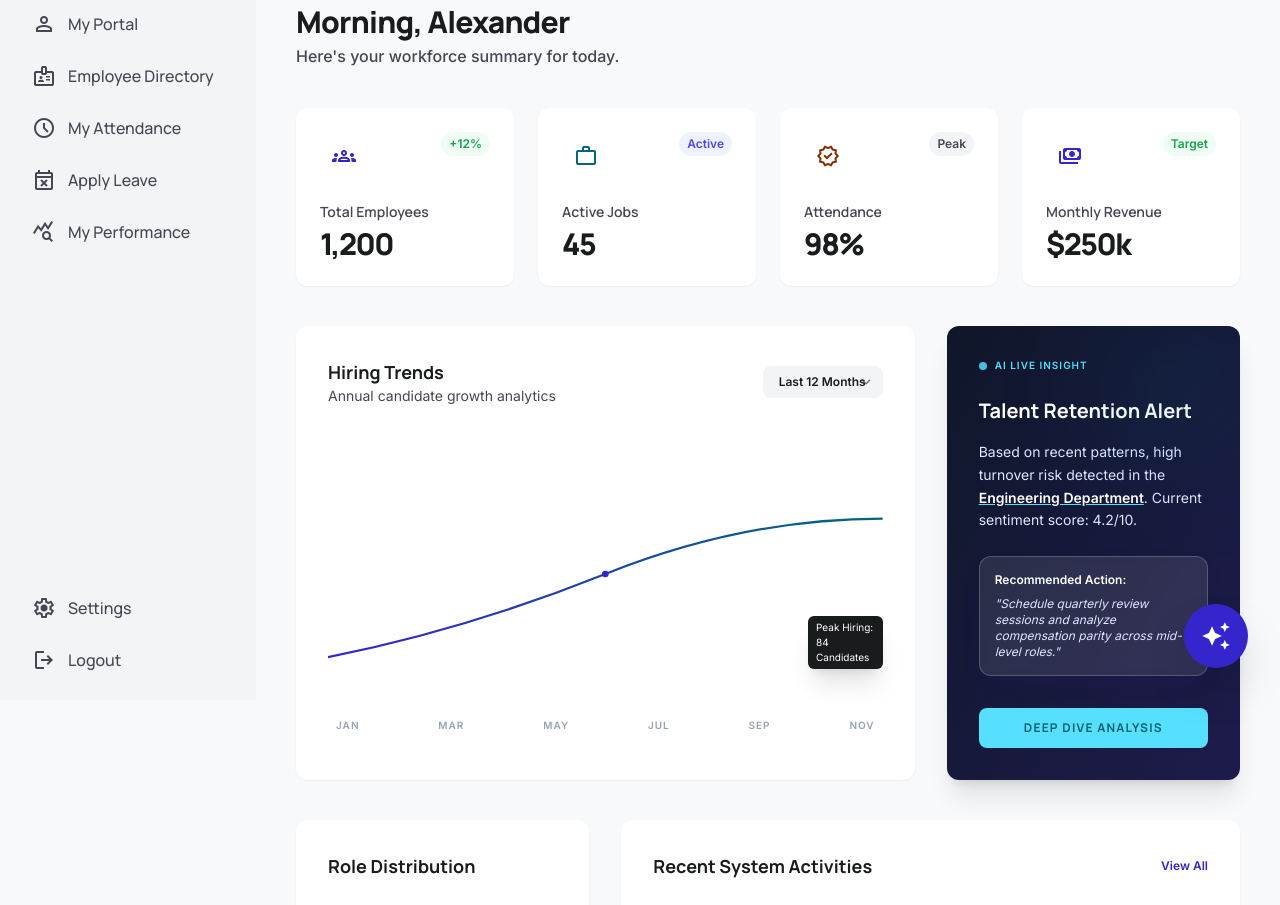
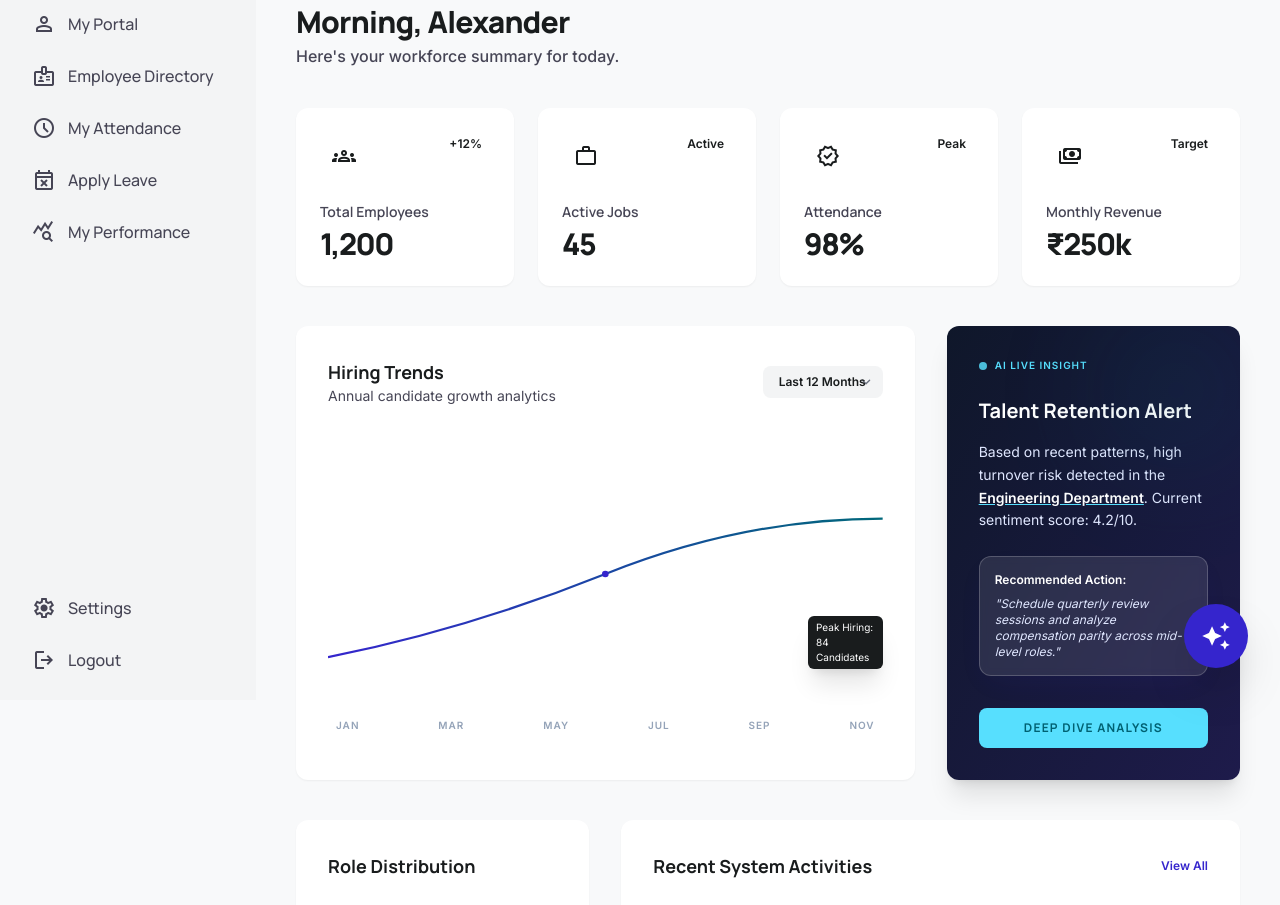
Before and after one commit to sushantjha118/hrms-ai-frontend, a React (Create React App) app: page /admin in a window 1280 px wide. Shown: the part 100-1005 px from the top of the page. Built offline with nearby package versions, Linux system fonts and the light colour scheme; the HTML template or start-up script is replaced by a standard one.

Commit message:
logo updated

```diff
--- a/src/pages/LandingPage.jsx
+++ b/src/pages/LandingPage.jsx
@@ -131,7 +131,7 @@ export default function LandingPage() {
                 <div className="mb-8">
                   <h3 className="text-lg font-bold text-on-surface-variant mb-2 font-headline">Starter</h3>
                   <div className="flex items-baseline gap-1">
-                    <span className="text-4xl font-extrabold text-on-surface">$49</span>
+                    <span className="text-4xl font-extrabold text-on-surface">₹49</span>
                     <span className="text-on-surface-variant">/mo</span>
                   </div>
                 </div>
@@ -150,7 +150,7 @@ export default function LandingPage() {
                 <div className="mb-8">
                   <h3 className="text-lg font-bold text-primary mb-2 font-headline">Growth</h3>
                   <div className="flex items-baseline gap-1">
-                    <span className="text-5xl font-extrabold text-on-surface">$199</span>
+                    <span className="text-5xl font-extrabold text-on-surface">₹199</span>
                     <span className="text-on-surface-variant">/mo</span>
                   </div>
                 </div>
--- a/src/pages/admin/AdminDashboard.jsx
+++ b/src/pages/admin/AdminDashboard.jsx
@@ -4,7 +4,7 @@ const stats = [
   { icon: "groups", bg: "bg-primary-container/10 text-primary", label: "Total Employees", value: "1,200", badge: "+12%", badgeColor: "text-green-600 bg-green-50" },
   { icon: "work", bg: "bg-secondary-container/20 text-secondary", label: "Active Jobs", value: "45", badge: "Active", badgeColor: "text-indigo-600 bg-indigo-50" },
   { icon: "verified", bg: "bg-tertiary-container/10 text-tertiary", label: "Attendance", value: "98%", badge: "Peak", badgeColor: "text-on-surface-variant bg-surface-container-low" },
-  { icon: "payments", bg: "bg-primary/10 text-primary", label: "Monthly Revenue", value: "$250k", badge: "Target", badgeColor: "text-green-600 bg-green-50" },
+  { icon: "payments", bg: "bg-primary/10 text-primary", label: "Monthly Revenue", value: "₹250k", badge: "Target", badgeColor: "text-green-600 bg-green-50" },
 ];
 
 const activities = [
@@ -35,10 +35,10 @@ export default function AdminDashboard() {
         {stats.map((s) => (
           <div key={s.label} className="bg-surface-container-lowest p-6 rounded-xl shadow-sm hover:shadow-md transition-shadow">
             <div className="flex justify-between items-start mb-4">
-              <div className={`p-3 ${s.bg} rounded-xl`}>
+              <div className={`p-3 ₹{s.bg} rounded-xl`}>
                 <span className="material-symbols-outlined">{s.icon}</span>
               </div>
-              <span className={`text-xs font-bold ${s.badgeColor} px-2 py-1 rounded-full`}>{s.badge}</span>
+              <span className={`text-xs font-bold ₹{s.badgeColor} px-2 py-1 rounded-full`}>{s.badge}</span>
             </div>
             <h3 className="text-sm font-semibold text-on-surface-variant mb-1">{s.label}</h3>
             <p className="text-3xl font-extrabold font-headline tracking-tighter text-on-surface">{s.value}</p>
@@ -116,7 +116,7 @@ export default function AdminDashboard() {
                   <span>{r.label}</span><span>{r.pct}%</span>
                 </div>
                 <div className="h-2 w-full bg-surface-container-low rounded-full overflow-hidden">
-                  <div className={`h-full ${r.color} rounded-full`} style={{ width: `${r.pct}%` }}></div>
+                  <div className={`h-full ₹{r.color} rounded-full`} style={{ width: `₹{r.pct}%` }}></div>
                 </div>
               </div>
             ))}
--- a/src/pages/employee/EmployeePortal.jsx
+++ b/src/pages/employee/EmployeePortal.jsx
@@ -15,7 +15,7 @@ const schedule = [
 
 const announcements = [
   { category: "Company Update", categoryColor: "text-indigo-500", title: "New Quarterly Benefits & Health Program", desc: "We are excited to announce a range of new health and wellness benefits starting next month...", time: "2h ago" },
-  { category: "Events", categoryColor: "text-secondary", title: "Hackathon 2024: Innovate with Generative AI", desc: "Join the annual engineering hackathon and win prizes up to $5000 and direct project funding.", time: "Yesterday" },
+  { category: "Events", categoryColor: "text-secondary", title: "Hackathon 2024: Innovate with Generative AI", desc: "Join the annual engineering hackathon and win prizes up to ₹5000 and direct project funding.", time: "Yesterday" },
 ];
 
 export default function EmployeePortal() {
```
